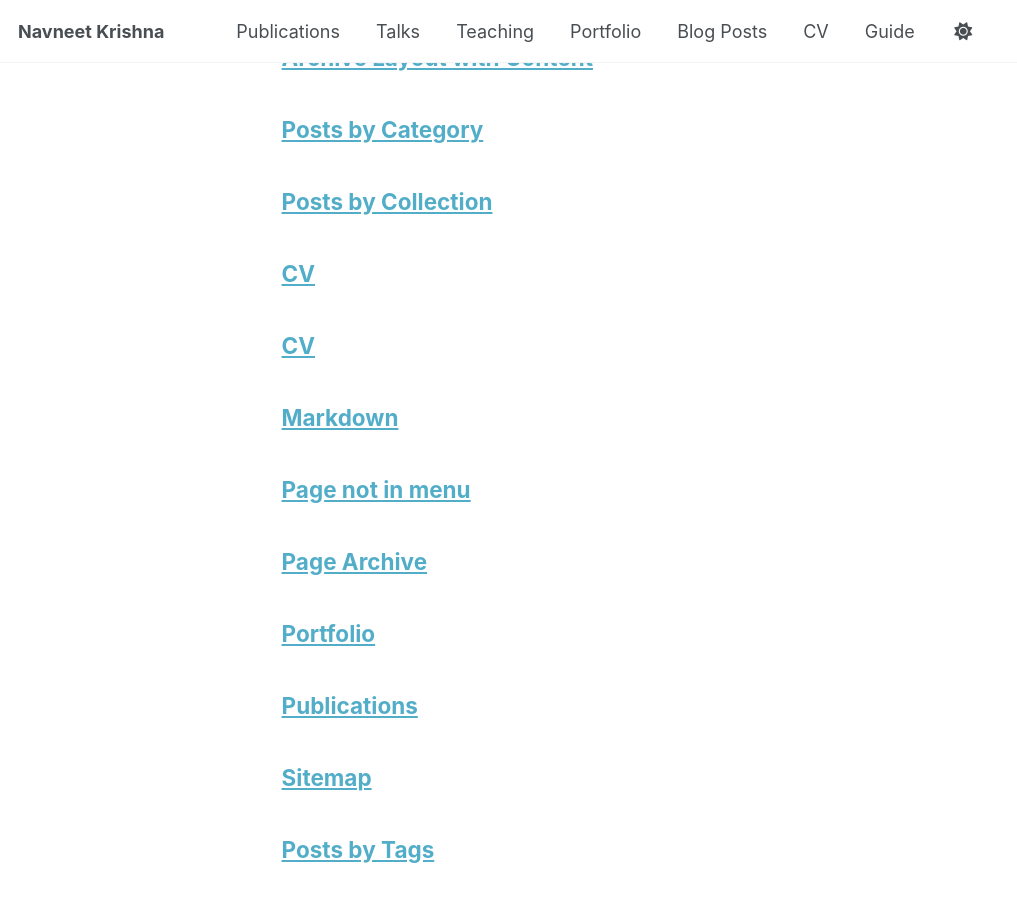
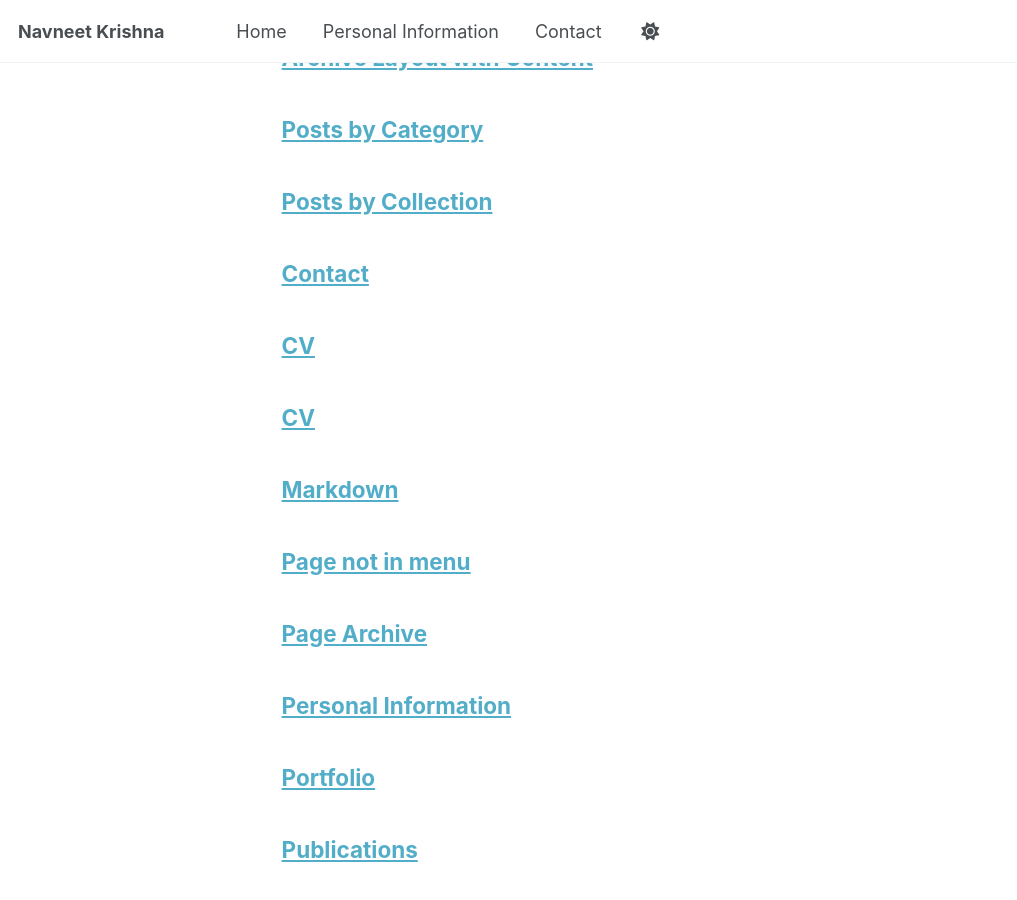
Before and after one commit to navneet-krishna/navneet-krishna.github.io, a Jekyll site: the page built from _pages/page-archive.html, in a window 1280 px wide and 900 px high, scrolled down 272 px. Shown: the whole window, without its empty margins (0-1017 px from the left). Built offline with Jekyll 4.4.1, drawn with Linux system fonts in a browser that asks for light colours; a script bundle is joined from its source files by our own code; library files that are not in the unit come from our copies.

Commit message:
Add personal and contact pages

```diff
--- a/_data/navigation.yml
+++ b/_data/navigation.yml
@@ -8,26 +8,9 @@
 #      Markdown formatted page while the second is generated using JSON.
 
 main:
-  - title: "Publications"
-    url: /publications/
-
-  - title: "Talks"
-    url: /talks/
-
-  - title: "Teaching"
-    url: /teaching/
-
-  - title: "Portfolio"
-    url: /portfolio/
-
-  - title: "Blog Posts"
-    url: /year-archive/
-
-  - title: "CV"
-    url: /cv/
-
-  # - title: "CV"
-  #   url: /cv-json/
-
-  - title: "Guide"
-    url: /markdown/
+  - title: "Home"
+    url: /
+  - title: "Personal Information"
+    url: /personal/
+  - title: "Contact"
+    url: /contact/
```
Also changed, not shown: _pages/contact.md (added, +10 -0 lines), _pages/personal.md (added, +8 -0 lines).
